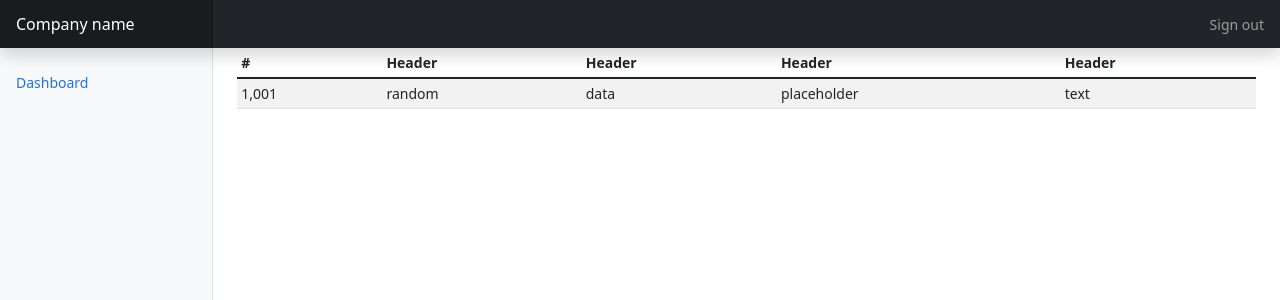
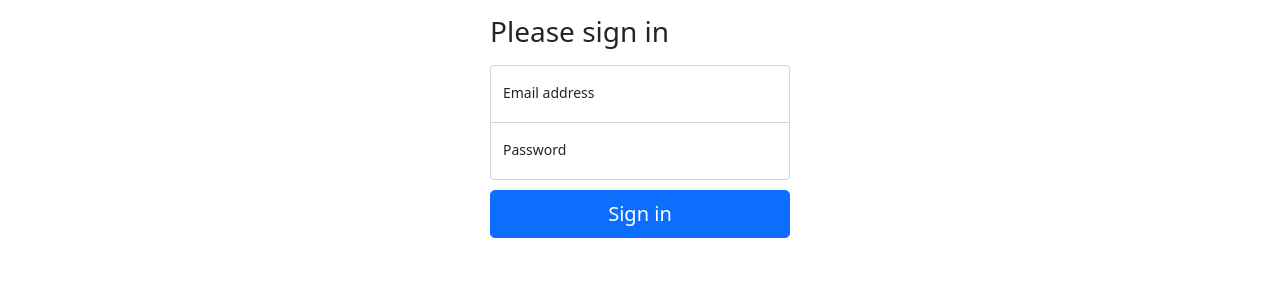
Before and after one commit to yaasin-raki2/Fiber-Test-Front, a React (Vite) app in the folder AD/: page /login in a window 1280 px wide. Shown: the top 300 px of the page. Built offline with nearby package versions, Linux system fonts and the light colour scheme.

Commit message:
added a basic routing mechanism with a Users page and a Login page with styles

```diff
--- a/AD/package.json
+++ b/AD/package.json
@@ -8,11 +8,13 @@
   },
   "dependencies": {
     "react": "^17.0.0",
-    "react-dom": "^17.0.0"
+    "react-dom": "^17.0.0",
+    "react-router-dom": "^5.3.0"
   },
   "devDependencies": {
     "@types/react": "^17.0.0",
     "@types/react-dom": "^17.0.0",
+    "@types/react-router-dom": "^5.3.0",
     "@vitejs/plugin-react": "^1.0.0",
     "typescript": "^4.3.2",
     "vite": "^2.5.4"
--- a/AD/src/App.tsx
+++ b/AD/src/App.tsx
@@ -1,41 +1,17 @@
 import React from "react";
+import { BrowserRouter, Route } from "react-router-dom";
 
-import Nav from "./components/Nav";
-import Menu from "./components/Menu";
+import Login from "./pages/Login";
+import Register from "./pages/Register";
+import Users from "./pages/Users";
 
 const App = () => (
     <div className="App">
-        <Nav />
-        <div className="container-fluid">
-            <div className="row">
-                <Menu />
-
-                <main className="col-md-9 ms-sm-auto col-lg-10 px-md-4">
-                    <div className="table-responsive">
-                        <table className="table table-striped table-sm">
-                            <thead>
-                                <tr>
-                                    <th scope="col">#</th>
-                                    <th scope="col">Header</th>
-                                    <th scope="col">Header</th>
-                                    <th scope="col">Header</th>
-                                    <th scope="col">Header</th>
-                                </tr>
-                            </thead>
-                            <tbody>
-                                <tr>
-                                    <td>1,001</td>
-                                    <td>random</td>
-                                    <td>data</td>
-                                    <td>placeholder</td>
-                                    <td>text</td>
-                                </tr>
-                            </tbody>
-                        </table>
-                    </div>
-                </main>
-            </div>
-        </div>
+        <BrowserRouter>
+            <Route path="/" exact component={Users} />
+            <Route path="/login" component={Login} />
+            <Route path="/register" component={Register} />
+        </BrowserRouter>
     </div>
 );
 
--- /dev/null
+++ b/AD/src/pages/Login.tsx
@@ -0,0 +1,39 @@
+import React from "react";
+
+import "../styles/Login.css";
+
+const Login = () => {
+    return (
+        <main className="form-signin">
+            <form>
+                <h1 className="h3 mb-3 fw-normal">Please sign in</h1>
+
+                <div className="form-floating">
+                    <input
+                        type="email"
+                        className="form-control"
+                        id="floatingInput"
+                        placeholder="name@example.com"
+                    />
+                    <label htmlFor="floatingInput">Email address</label>
+                </div>
+
+                <div className="form-floating">
+                    <input
+                        type="password"
+                        className="form-control"
+                        id="floatingPassword"
+                        placeholder="Password"
+                    />
+                    <label htmlFor="floatingPassword">Password</label>
+                </div>
+
+                <button className="w-100 btn btn-lg btn-primary" type="submit">
+                    Sign in
+                </button>
+            </form>
+        </main>
+    );
+};
+
+export default Login;
--- /dev/null
+++ b/AD/src/pages/Register.tsx
@@ -0,0 +1,7 @@
+import React from "react";
+
+const Register = () => {
+    return <div>Register</div>;
+};
+
+export default Register;
--- /dev/null
+++ b/AD/src/pages/Users.tsx
@@ -0,0 +1,44 @@
+import React from "react";
+
+import Menu from "../components/Menu";
+import Nav from "../components/Nav";
+
+const Users = () => {
+    return (
+        <div>
+            <Nav />
+            <div className="container-fluid">
+                <div className="row">
+                    <Menu />
+
+                    <main className="col-md-9 ms-sm-auto col-lg-10 px-md-4">
+                        <div className="table-responsive">
+                            <table className="table table-striped table-sm">
+                                <thead>
+                                    <tr>
+                                        <th scope="col">#</th>
+                                        <th scope="col">Header</th>
+                                        <th scope="col">Header</th>
+                                        <th scope="col">Header</th>
+                                        <th scope="col">Header</th>
+                                    </tr>
+                                </thead>
+                                <tbody>
+                                    <tr>
+                                        <td>1,001</td>
+                                        <td>random</td>
+                                        <td>data</td>
+                                        <td>placeholder</td>
+                                        <td>text</td>
+                                    </tr>
+                                </tbody>
+                            </table>
+                        </div>
+                    </main>
+                </div>
+            </div>
+        </div>
+    );
+};
+
+export default Users;
--- /dev/null
+++ b/AD/src/styles/Login.css
@@ -0,0 +1,26 @@
+.form-signin {
+    width: 100%;
+    max-width: 330px;
+    padding: 15px;
+    margin: auto;
+}
+
+.form-signin .checkbox {
+    font-weight: 400;
+}
+
+.form-signin .form-floating:focus-within {
+    z-index: 2;
+}
+
+.form-signin input[type="email"] {
+    margin-bottom: -1px;
+    border-bottom-right-radius: 0;
+    border-bottom-left-radius: 0;
+}
+
+.form-signin input[type="password"] {
+    margin-bottom: 10px;
+    border-top-left-radius: 0;
+    border-top-right-radius: 0;
+}
```
Also changed, not shown: 1 other file (tests, documents, lock files or other folders).
